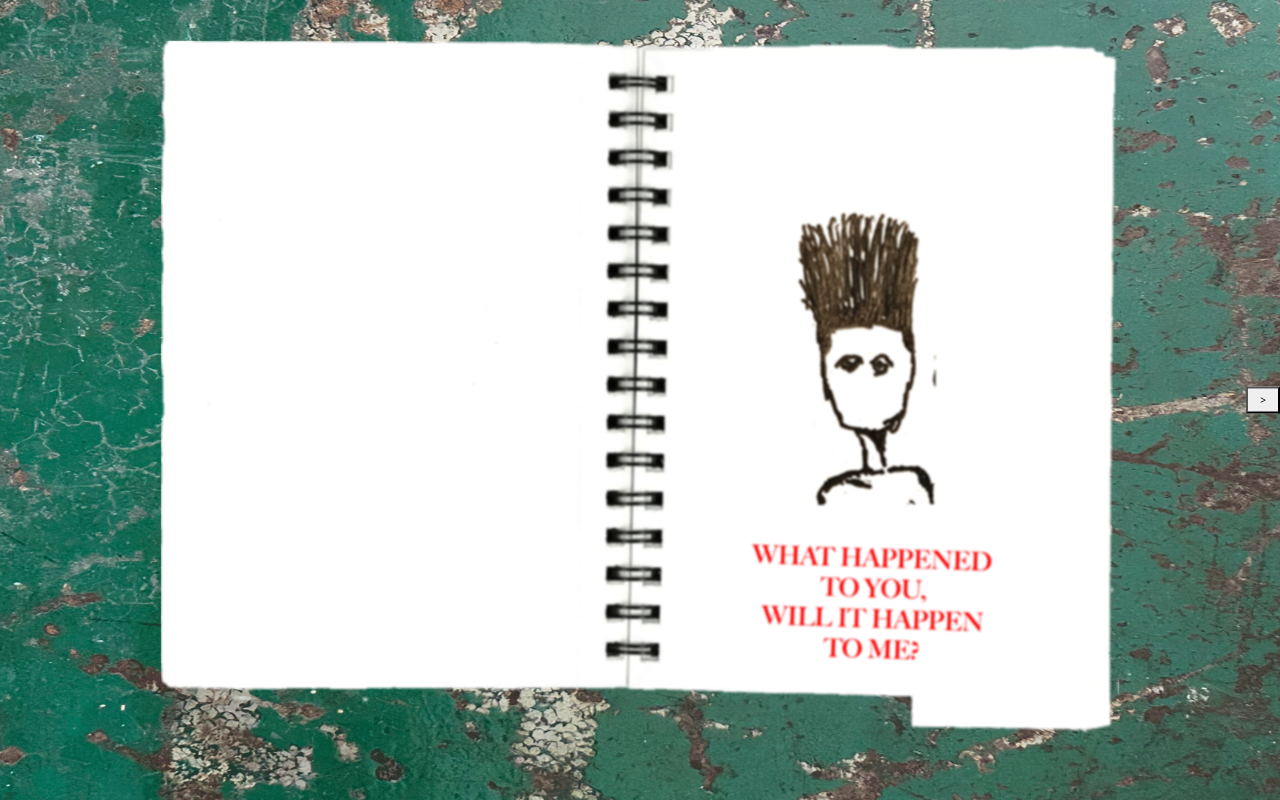
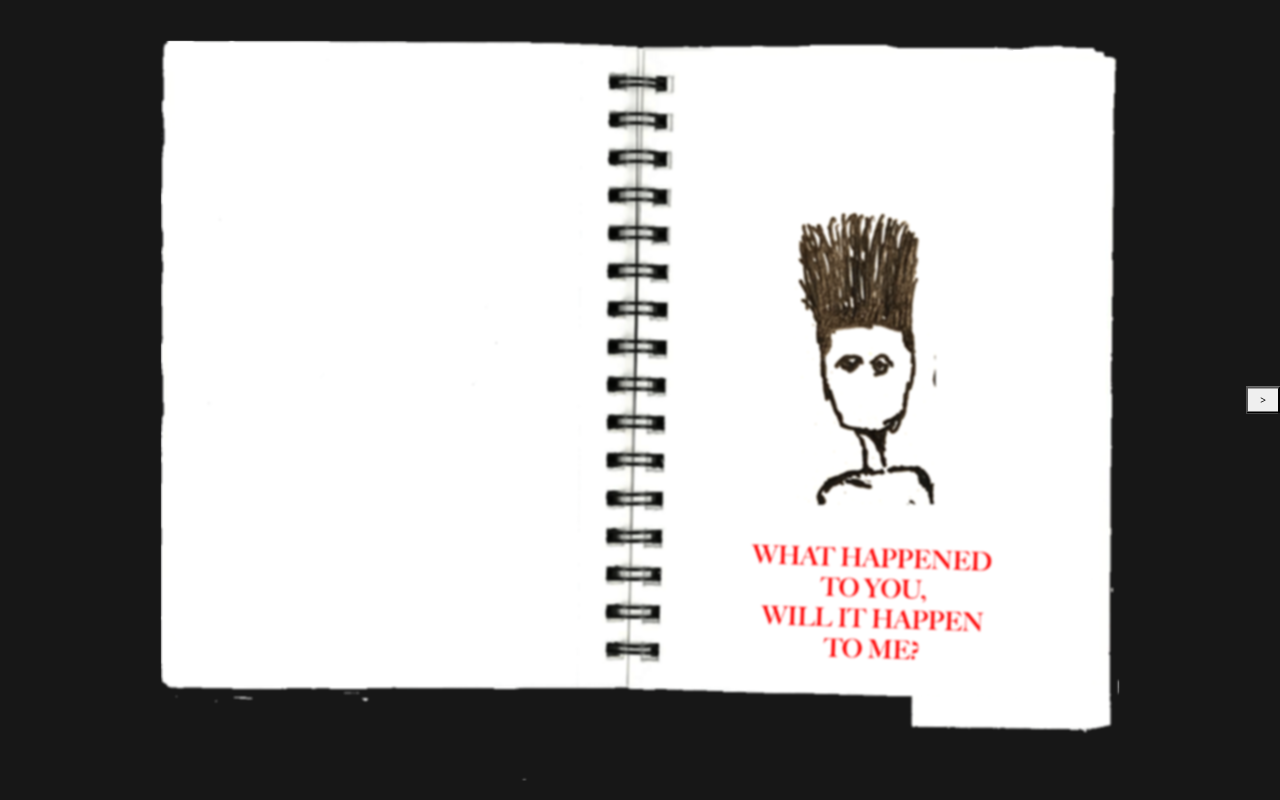
Before and after one commit to icantevendothat/jao-site, a Next.js app: page / in a window 1280 px wide. Built offline with nearby package versions, Linux system fonts and the light colour scheme.

Commit message:
style change

```diff
--- a/src/app/page.module.css
+++ b/src/app/page.module.css
@@ -21,9 +21,6 @@
     align-items: flex-start;
     padding-top: 5vh;
     width: auto;
-    background-image: url('/BG.png');
-    background-size: cover;
-    background-position: center;
     background-attachment: fixed;
     position: relative;
     scrollbar-width: none;
```
